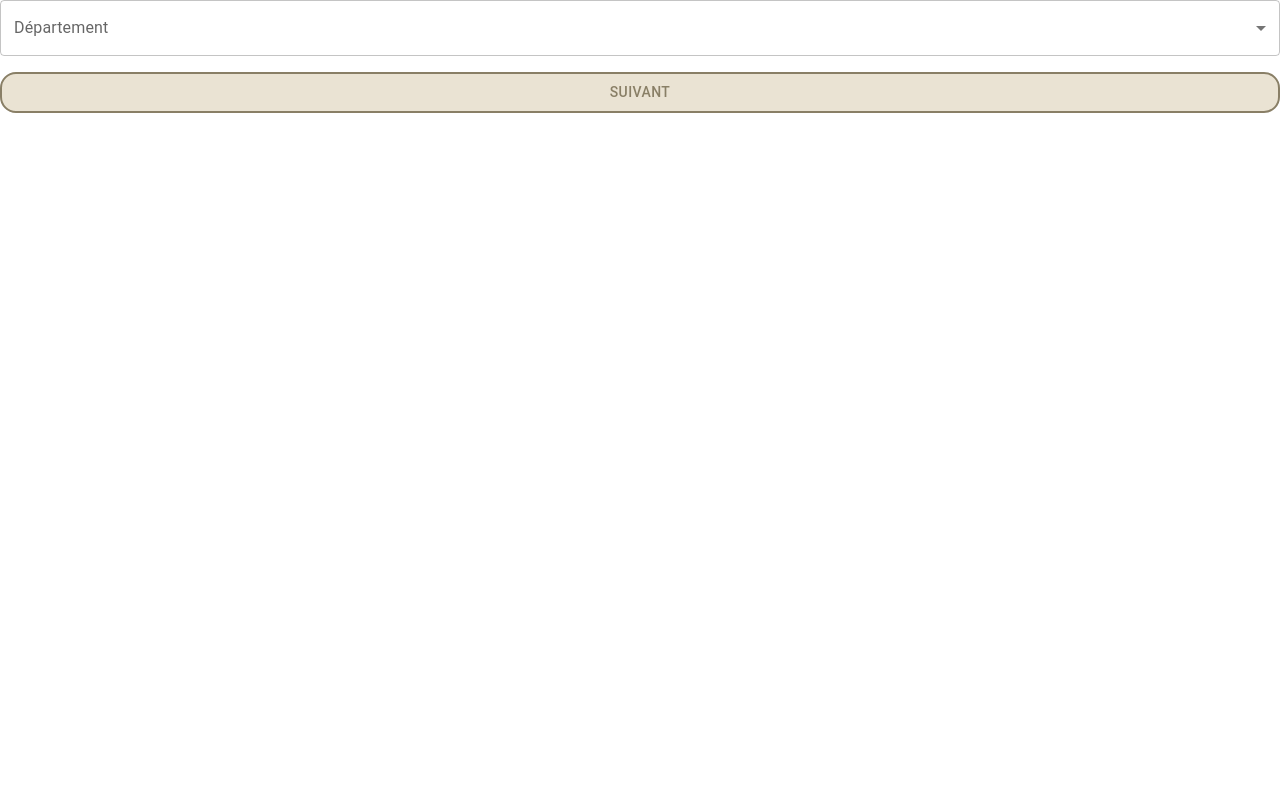
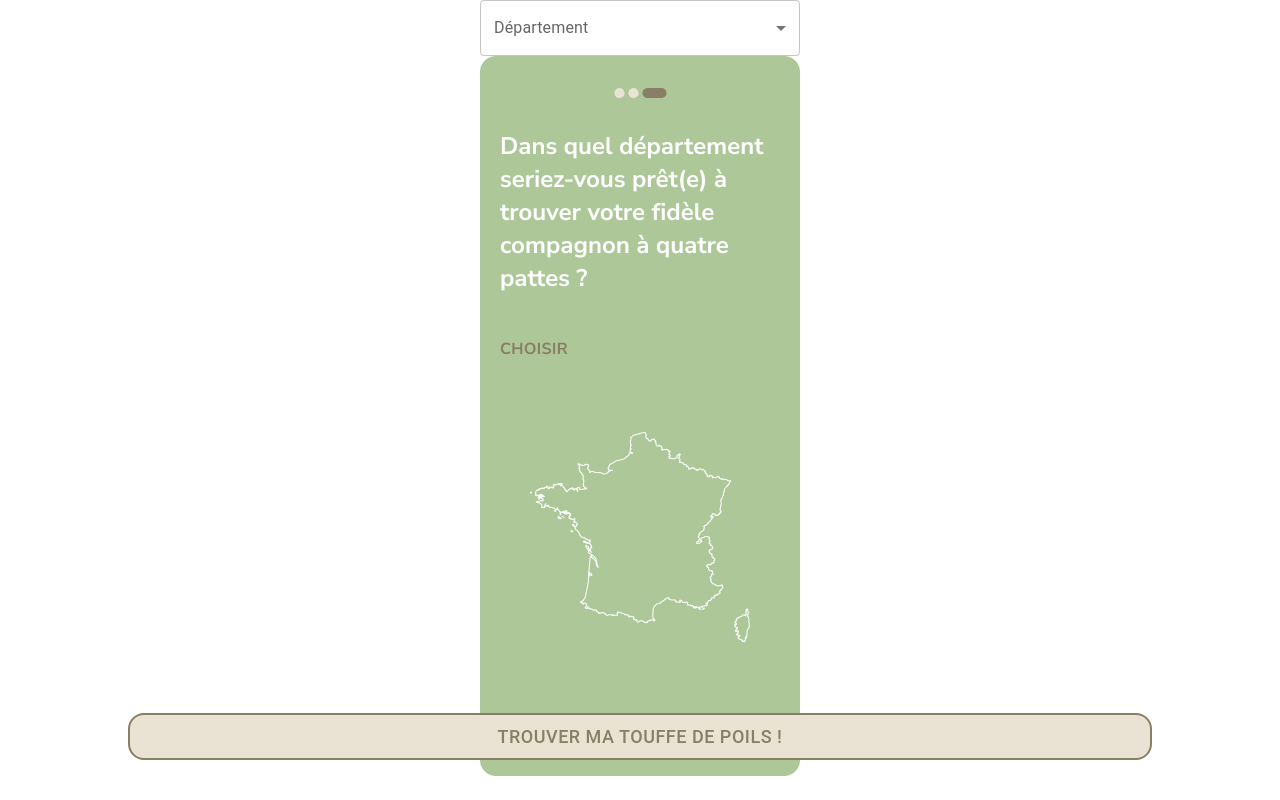
Before and after one commit to Roukik/PIM, a React (Vite) app in the folder PIM/: page /FinQ in a window 1280 px wide. Built offline with nearby package versions, Linux system fonts and the light colour scheme.

Commit message:
+++++++++

```diff
--- a/PIM/src/Pages/FinQ.jsx
+++ b/PIM/src/Pages/FinQ.jsx
@@ -1,48 +1,21 @@
 import React from 'react';
-import Box from '@mui/material/Box';
-import InputLabel from '@mui/material/InputLabel';
-import MenuItem from '@mui/material/MenuItem';
-import FormControl from '@mui/material/FormControl';
-import Select from '@mui/material/Select';
+import FondFin from '../assets/FondFin.png';
+import { Link } from 'react-router-dom';
 import Button from '@mui/material/Button';
+import '../Pages/FinQ.css';
+import BasicSelect from '../components/BasicSelect';
 
-export default function BasicSelect() {
-  const [department, setDepartment] = React.useState('');
+function FinQ() {
+  return (
+    <div className='Contenu'>
+      {/* Placez BasicSelect ici et ajustez sa position avec des styles */}
+      <div style={{ marginTop: '0px' }}>
+        <BasicSelect />
+      </div>
 
-  const handleChange = (event) => {
-    setDepartment(event.target.value);
-  };
+      <img src={FondFin} alt="" className='fondfin' />
 
-  const departments = [
-    { code: '31', name: 'Haute-Garonne' },
-    { code: '32', name: 'Gers' },
-    { code: '09', name: 'Ariège' },
-    { code: '81', name: 'Tarn' },
-    { code: '75', name: 'Paris' },
-    { code: '92', name: 'Hauts-de-Seine' },
-    { code: '94', name: 'Val-de-Marne' },
-    { code: '93', name: 'Seine-Saint-Denis' },
-    // Ajoutez d'autres départements si nécessaire
-  ];
-
-  return (
-    <Box sx={{ minWidth: 120 }}>
-      <FormControl fullWidth>
-        <InputLabel id="demo-simple-select-label">Département</InputLabel>
-        <Select
-          labelId="demo-simple-select-label"
-          id="demo-simple-select"
-          value={department}
-          label="Département"
-          onChange={handleChange}
-        >
-          {departments.map((dept) => (
-            <MenuItem key={dept.code} value={dept.code}>
-              {dept.name}
-            </MenuItem>
-          ))}
-        </Select>
-      </FormControl>
+      <Link to="/Accueil" style={{ position: 'absolute', bottom: '40px', left: '50%', transform: 'translateX(-50%)', width: '80%', zIndex: 1 }}>
         <Button
           variant="contained"
           disableElevation
@@ -52,11 +25,14 @@ export default function BasicSelect() {
             color: '#897F66',
             backgroundColor: '#EAE3D3',
             border: '2px solid #897F66',
-          marginTop: '16px',
+            fontSize: '18px'
           }}
         >
-        Suivant
+          Trouver ma touffe de poils !
         </Button>
-    </Box>
+      </Link>
+    </div>
   );
 }
+
+export default FinQ;
--- a/PIM/src/components/BasicSelect.jsx
+++ b/PIM/src/components/BasicSelect.jsx
@@ -1,36 +1,49 @@
 import React from 'react';
-import FondFin from '../assets/FondFin.png';
-import { Link } from 'react-router-dom';
+import Box from '@mui/material/Box';
+import InputLabel from '@mui/material/InputLabel';
+import MenuItem from '@mui/material/MenuItem';
+import FormControl from '@mui/material/FormControl';
+import Select from '@mui/material/Select';
 import Button from '@mui/material/Button';
-import '../Pages/FinQ.css';
-import BasicSelect from './BasicSelect';
 
-function FinQ() {
+export default function BasicSelect() {
+  const [department, setDepartment] = React.useState('');
+
+  const handleChange = (event) => {
+    setDepartment(event.target.value);
+  };
+
+  const departments = [
+    { code: '31', name: 'Haute-Garonne' },
+    { code: '32', name: 'Gers' },
+    { code: '09', name: 'Ariège' },
+    { code: '81', name: 'Tarn' },
+    { code: '75', name: 'Paris' },
+    { code: '92', name: 'Hauts-de-Seine' },
+    { code: '94', name: 'Val-de-Marne' },
+    { code: '93', name: 'Seine-Saint-Denis' },
+
+  ];
+
   return (
-    <div className='Contenu'>
-      <img src={FondFin} alt="" className='fondfin' />
+    <Box sx={{ minWidth: 120 }}>
+      <FormControl fullWidth>
+        <InputLabel id="demo-simple-select-label">Département</InputLabel>
+        <Select
+          labelId="demo-simple-select-label"
+          id="demo-simple-select"
+          value={department}
+          label="Département"
+          onChange={handleChange}
+        >
+          {departments.map((dept) => (
+            <MenuItem key={dept.code} value={dept.code}>
+              {dept.name}
+            </MenuItem>
+          ))}
+        </Select>
+      </FormControl>
 
-
-      <BasicSelect />
-
-      <Link to="/Accueil" style={{ position: 'absolute', bottom: '40px', left: '50%', transform: 'translateX(-50%)', width: '80%', zIndex: 1 }}>
-        <Button
-          variant="contained"
-          disableElevation
-          style={{
-            width: '100%',
-            borderRadius: '16px',
-            color: '#897F66',
-            backgroundColor: '#EAE3D3',
-            border: '2px solid #897F66',
-            fontSize: '18px'
-          }}
-        >
-          Trouver ma touffe de poils !
-        </Button>
-      </Link>
-    </div>
+    </Box>
   );
 }
-
-export default FinQ;
--- a/PIM/src/main.jsx
+++ b/PIM/src/main.jsx
@@ -28,7 +28,7 @@ createRoot(document.getElementById('root')).render(
         <Route path="/popupquestionnaire" element={<PopupQuestionnaire />} />
         <Route path="/suivant" element={<Suivant/>} />
         <Route path="/P1" element={<P1/>} />
-        <Route path="/finq" element={<FinQ/>} />
+        <Route path="/FinQ" element={<FinQ/>} />
         <Route path="/" element={<MainLayout />}>
           <Route path="/accueil" element={<Accueil />} />
           <Route path="/fiche/:id" element={<SDes />} />
```
Lines whose indentation alone changed are shown as unchanged.
